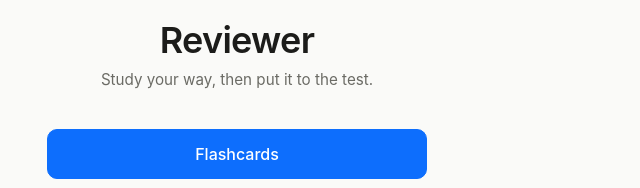
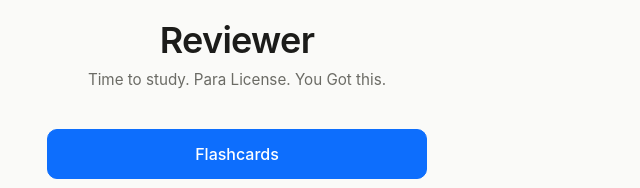
Before and after one commit to jktiempo269-com/reviewer, a website: page index.html in a window 1280 px wide. Shown: the part 271-459 px from the top of the page, 403-1043 px from the left. Drawn offline with Linux system fonts and the light colour scheme.

Commit message:
Added new Features

```diff
--- a/index.html
+++ b/index.html
@@ -138,7 +138,7 @@
 
   <div class="card">
     <h1>Reviewer</h1>
-    <p class="subtitle">Study your way, then put it to the test.</p>
+    <p class="subtitle">Time to study. Para License. You Got this.</p>
 
     <div class="actions">
       <button class="primary" type="button" onclick="location.href='flashcards.html'">Flashcards</button>
```
